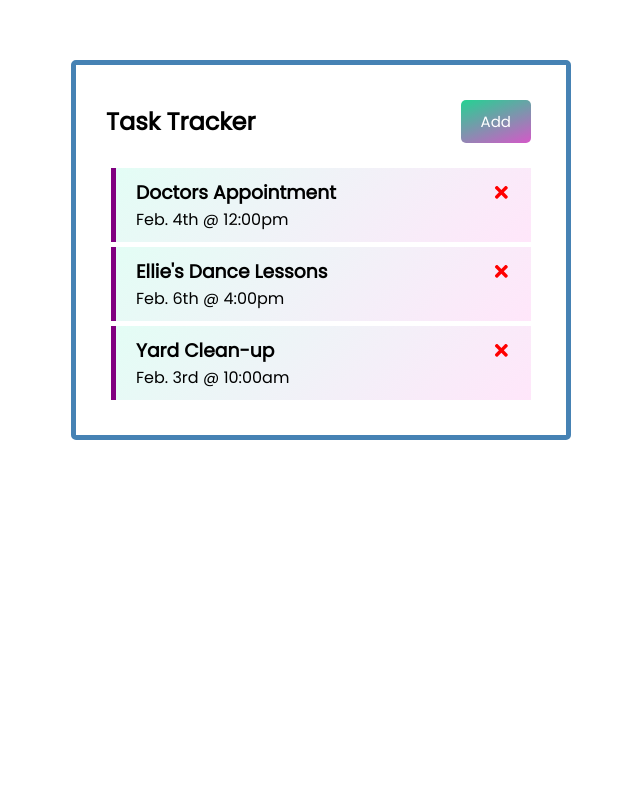
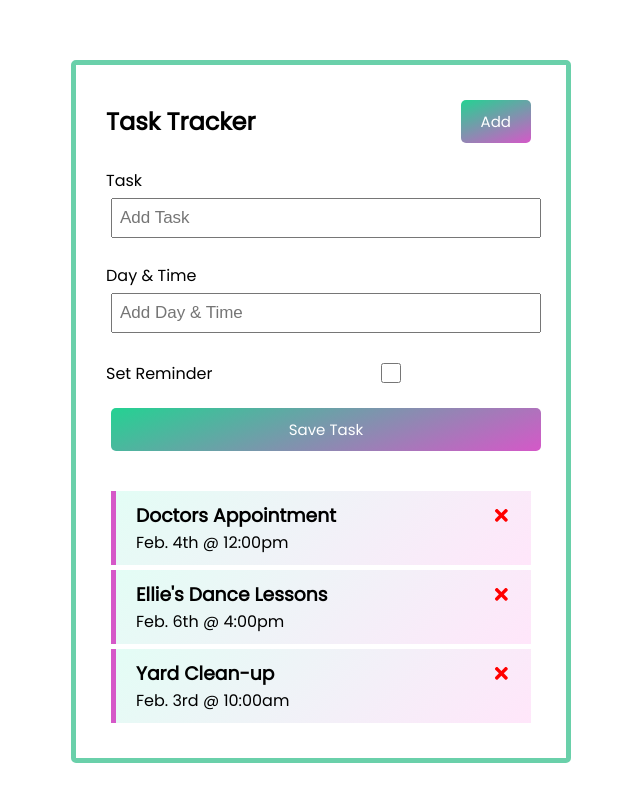
Before and after one commit to cdsalty/TaskTracker, a React (Create React App) app: page / in a window 1280 px wide. Shown: the top 802 px of the page, without its empty margins (319-959 px from the left). Built offline with nearby package versions, Linux system fonts and the light colour scheme.

Commit message:
created form to add new task, need to connect it to all tasks next

```diff
--- a/src/App.js
+++ b/src/App.js
@@ -1,6 +1,7 @@
 import { useState } from "react";
 import Header from "./components/Header";
 import Tasks from "./components/Tasks";
+import AddTask from "./components/AddTask";
 
 const App = () => {
   const [tasks, setTasks] = useState([
@@ -27,7 +28,6 @@ const App = () => {
   // Toggle Task Reminder: Allow user the ability to double click to create/set a reminder and put a border around it that identifies it as a "reminder"
   const taskReminder = id => {
     // console.log(id);
-    // if task.id matches the id double clicked, spread all the task and change ONLY the reminder of the current state to it's opposite value; otherwise, do nothing and continue to show the task as always(no change). (why not null instad of returning the task?)
     setTasks(
       tasks.map(task =>
         task.id === id ? { ...task, reminder: !task.reminder } : task
@@ -43,6 +43,7 @@ const App = () => {
   return (
     <div className="container">
       <Header />
+      <AddTask />
       {/* What to show... */}
       {tasks.length > 0 ? (
         <Tasks tasks={tasks} onDelete={deleteTask} onToggle={taskReminder} />
@@ -70,5 +71,16 @@ for the taskReminder...
 - pass down, inside Task....
 - in tasks, pass in onToggle, and then assign it
 
+// if task.id matches the id double clicked, spread all the task and change ONLY the reminder
+  // of the current state to it's opposite value; otherwise, do nothing and continue to show the task as always(no change). (why not null instad of returning the task?)
+  const taskReminder = id => {
+    // console.log(id);
+    setTasks(
+      tasks.map(task =>
+        task.id === id ? { ...task, reminder: !task.reminder } : task
+      )
+    );
+  };
+
 
 */
--- /dev/null
+++ b/src/components/AddTask.js
@@ -0,0 +1,44 @@
+import { useState } from "react";
+
+const AddTask = () => {
+  const [text, setText] = useState("");
+  const [day, setDay] = useState("");
+  const [reminder, setReminder] = useState(false);
+
+  return (
+    <form className="add-form">
+      <div className="form-control">
+        <label>Task</label>
+        <input
+          type="text"
+          placeholder="Add Task"
+          value={text}
+          onChange={e => setText(e.target.value)}
+        />
+      </div>
+      <div className="form-control">
+        <label>Day & Time</label>
+        <input
+          type="text"
+          placeholder="Add Day & Time"
+          value={day}
+          onChange={e => setDay(e.target.value)}
+        />
+      </div>
+      <div
+        className="form-control form-control-check"
+        value={reminder}
+        onChange={e => setReminder(e.currentTarget.checked)}
+      >
+        <label>Set Reminder</label>
+        <input type="checkbox" />
+      </div>
+      <input className="btn btn-block" type="submit" value="Save Task" />
+      {/* <button type="submit" className="btn btn-block" value="Save Task">
+        Save Task
+      </button> */}
+    </form>
+  );
+};
+
+export default AddTask;
--- a/src/index.css
+++ b/src/index.css
@@ -17,7 +17,7 @@ body {
   overflow: auto;
   min-height: 300px;
   /* background-color: rgba(125, 126, 124, 0.502); */
-  border: 5px solid steelblue;
+  border: 5px solid #3bc18fc1;
   padding: 30px;
   border-radius: 5px;
 }
@@ -66,7 +66,7 @@ body {
 }
 
 .task.reminder {
-  border-left: 5px solid purple;
+  border-left: 5px solid #d558c8;
 }
 
 .task h3 {
```
Also changed, not shown: 1 other file (tests, documents, lock files or other folders).
